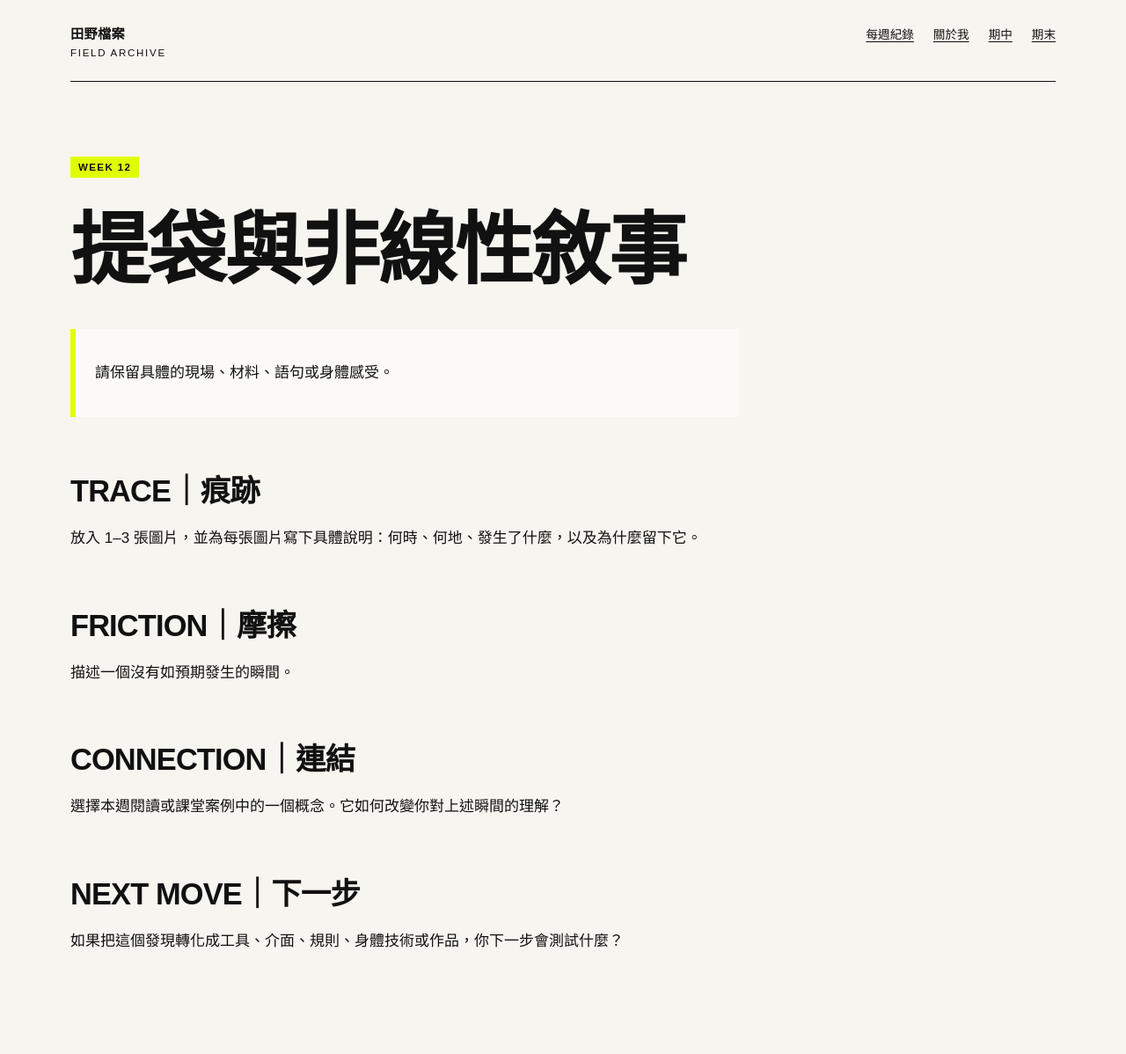
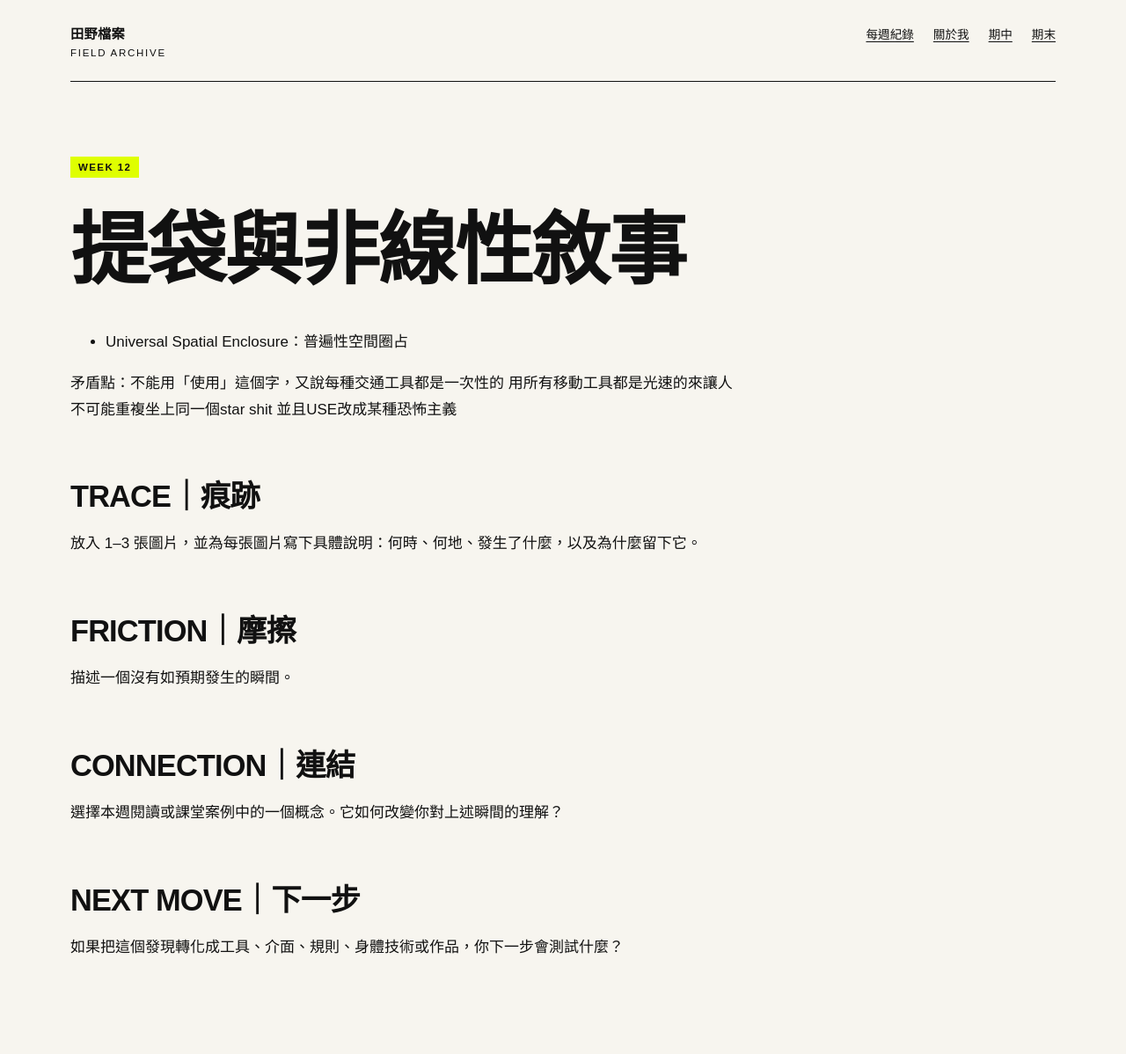
Before and after one commit to middlecm/fieldworkarchive, a Jekyll site: the page built from weeks/week-12.md, in a window 1280 px wide. Shown: the whole page at 88% size. Built offline with Jekyll 4.4.1, drawn with Linux system fonts in a browser that asks for light colours.

Commit message:
Update week-12.md

```diff
--- a/weeks/week-12.md
+++ b/weeks/week-12.md
@@ -7,7 +7,14 @@ permalink: /weeks/week-12/
 
 # 提袋與非線性敘事
 
-> 請保留具體的現場、材料、語句或身體感受。
+- Universal Spatial Enclosure：普遍性空間圈占
+
+矛盾點：不能用「使用」這個字，又說每種交通工具都是一次性的
+用所有移動工具都是光速的來讓人不可能重複坐上同一個star shit
+並且USE改成某種恐怖主義
+
+
+
 
 ## TRACE｜痕跡
 
```
